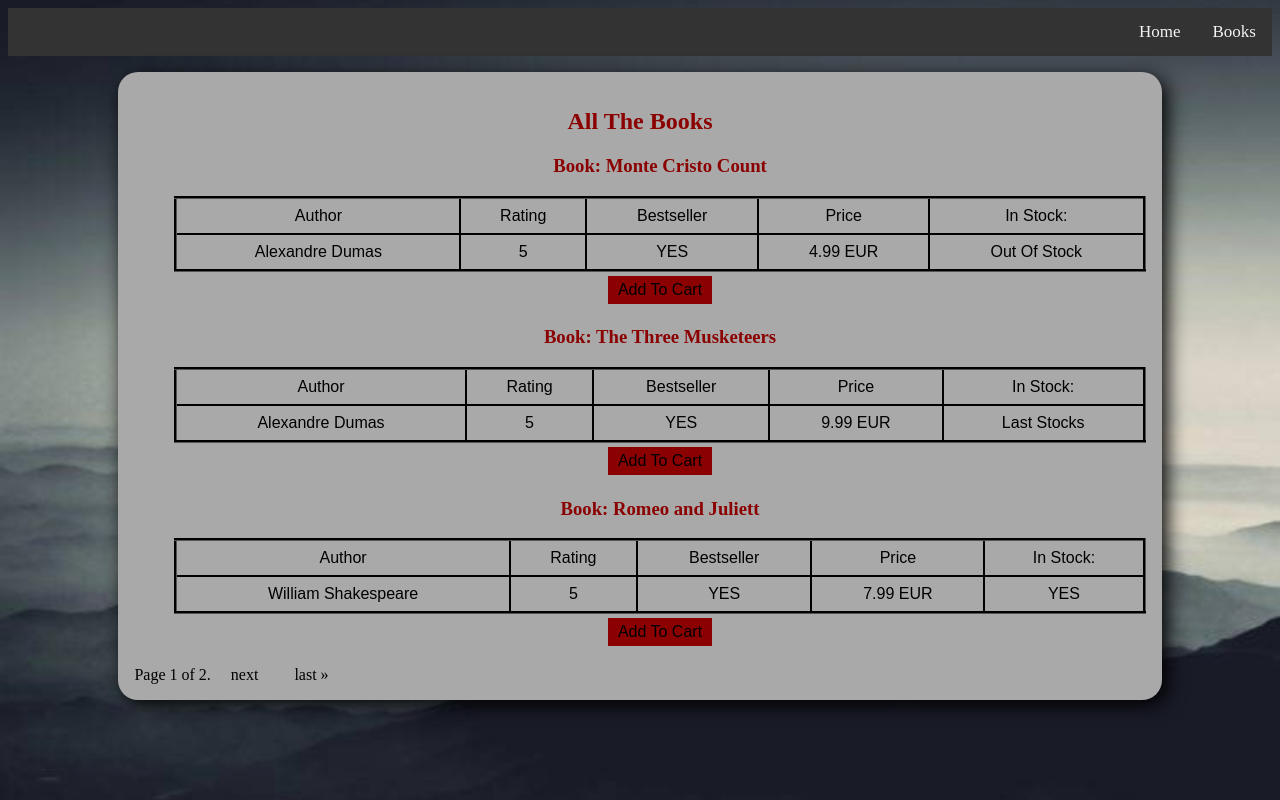
After one commit to sebica98/Python_Project, a Django app: page /books/ in a window 1280 px wide. The commit adds this page. Run offline with Django 4.2, Linux system fonts and the light colour scheme; data comes from the database, SQL or seed files in the repository.

Commit message:
Created the home and all books page

```diff
--- a/librarystore/librarystore_app/models.py
+++ b/librarystore/librarystore_app/models.py
@@ -19,13 +19,14 @@ class Book(models.Model):
         validators=[MinValueValidator(1), MaxValueValidator(5)])
     author = models.ForeignKey(Author, on_delete=models.CASCADE, null=True, related_name="books")
     is_bestselling = models.BooleanField(default=False)
+    stock = models.IntegerField(default=10)
     price = models.FloatField(default=4.99)
     slug = models.SlugField(default="", null=False, blank=True, db_index = True)
 
 
 class Navbar(models.Model):
-    title = models.CharField(max_length=50)
-    url = models.URLField()
+    title = models.CharField(max_length=20)
+    path_name = models.CharField(max_length=20, default="")
 
     def __str__(self):
         return self.title
--- a/librarystore/librarystore_app/urls.py
+++ b/librarystore/librarystore_app/urls.py
@@ -3,5 +3,6 @@ from . import views
 
 urlpatterns = [
 
-    path('', views.index),
+    path('', views.index, name="home"),
+    path('books/', views.BookListView.as_view(), name="books"),
 ]
--- a/librarystore/librarystore_app/views.py
+++ b/librarystore/librarystore_app/views.py
@@ -1,9 +1,20 @@
 from django.shortcuts import render
 from .models import Navbar, Book
+from django.views.generic import ListView
+from django.core.paginator import Paginator
 
 # Create your views here.
 def index(request):
     navbar_items = Navbar.objects.all()
-    book_items = Book.objects.filter(rating=5, is_bestselling=True)
+    book_items = Book.objects.filter(rating=5, is_bestselling=True)[:3]
     return render(request, 'librarystore_app/index.html', {'navbar_items': navbar_items,
                                                            'book_items': book_items})
+
+
+class BookListView(ListView):
+    model = Book
+    paginate_by = 3
+    def get_context_data(self, **kwargs):
+        context = super().get_context_data(**kwargs)
+        context['navbar_list'] = Navbar.objects.all()
+        return context
--- a/librarystore/static/css/mystyle.css
+++ b/librarystore/static/css/mystyle.css
@@ -1,7 +1,7 @@
 h1 {
 
     text-align: center;
-    color:salmon;
+    color:black;
 }
 
 html {
@@ -48,8 +48,8 @@ html {
     padding: 1rem;
     border-radius: 12px;
     width: 80%;
-    margin: 0rem auto 2rem auto;
-    box-shadow: 1px 1px 12px rgba(0, 0, 0, 0.4);
+    margin: 1rem auto 1rem auto;
+    box-shadow: 2px 2px 20px black;
     text-align: justify;
     position: relative;
   }
@@ -58,7 +58,7 @@ html {
     list-style: none;
     margin: 0;
     padding: 0;
-    display: flex;
+    display: block;
     gap: 1rem;
   }
 
@@ -77,3 +77,61 @@ html {
     text-align: left;
     padding: 8px;
   }
+
+  #all-books {
+    background-color: darkgrey;
+    padding: 1rem;
+    border-radius: 20px;
+    width: 80%;
+    margin: 1rem auto 1rem auto;
+    box-shadow: 5px 5px 20px black;
+    text-align: justify;
+    position: relative;
+  }
+
+  #all-books table {
+    font-family: arial, sans-serif;
+    border-collapse: collapse;
+    width: 100%;
+    border-color: black;
+    border-style: groove;
+  }
+
+  #all-books td, th {
+    border: 2px solid black;
+    text-align: center;
+    padding: 8px;
+  }
+
+  #all-books h2, h3 {
+    text-align: center;
+    color: darkred;
+  }
+
+  .wrapper {
+    text-align: center;
+  }
+
+  .button {
+    background-color: darkred;
+    border: 1rem;
+    color: black;
+    padding: 5px 10px;
+    text-align: center;
+    text-decoration: none;
+    display: inline-block;
+    font-size: 16px;
+    margin: 4px 2px;
+    cursor: pointer;
+  }
+
+  .pagination {
+    display: inline-block;
+  }
+
+  .pagination a {
+    color: black;
+    float: center;
+    padding: 8px 16px;
+    text-decoration: none;
+  }
--- /dev/null
+++ b/librarystore/templates/librarystore_app/book_list.html
@@ -0,0 +1,71 @@
+<!DOCTYPE html>
+{% load static %}
+<html lang="en">
+<head>
+    <meta charset="UTF-8">
+    <meta http-equiv="X-UA-Compatible" content="IE=edge">
+    <meta name="viewport" content="width=device-width, initial-scale=1.0">
+    <link rel="stylesheet" href="{% static "css/mystyle.css" %}"/>
+    <title>All Books</title>
+</head>
+<body>
+    <div class="topnav">
+        {% for navbar_item in navbar_list %}
+        {% if navbar_item.path_name %}
+    <a href="{% url navbar_item.path_name %}">{{ navbar_item.title }}</a>
+        {% endif %}
+        {% endfor %}
+      </div>
+    <section id="all-books">
+    <h2>All The Books</h2>
+    <ul>
+        {% for book in book_list %}
+        <h3>Book: {{book.title}} </h3>
+        <table>
+            <tr>
+                <td>Author</td>
+                <td>Rating</td>
+                <td>Bestseller</td>
+                <td>Price</td>
+                <td>In Stock:</td>
+            </tr>
+            <tr>
+                <td>{{book.author}}</td>
+                <td>{{book.rating}}</td>
+                <td>YES</td>
+                <td>{{book.price}} EUR</td>
+                <td>{% if book.stock > 2 %}
+                    YES
+                    {% elif book.stock > 0 %}
+                    Last Stocks
+                    {% elif book.stock == 0 %}
+                    Out Of Stock
+                    {% endif %}
+                </td>
+            </tr>
+        </table>
+        <div class="wrapper">
+        <button type="button" class="button">Add To Cart</button>
+        </div>
+        {% endfor %}
+    </ul>
+    <div class="pagination">
+        <span class="step-links">
+            {% if page_obj.has_previous %}
+                <a href="?page=1">&laquo; first</a>
+                <a href="?page={{ page_obj.previous_page_number }}">previous</a>
+            {% endif %}
+
+            <span class="current">
+                Page {{ page_obj.number }} of {{ page_obj.paginator.num_pages }}.
+            </span>
+
+            {% if page_obj.has_next %}
+                <a href="?page={{ page_obj.next_page_number }}">next</a>
+                <a href="?page={{ page_obj.paginator.num_pages }}">last &raquo;</a>
+            {% endif %}
+        </span>
+    </div>
+    </section>
+</body>
+</html>
```
Also changed, not shown: librarystore/templates/librarystore_app/index.html (+16 -1 lines), librarystore/db.sqlite3, librarystore/librarystore_app/migrations/0004_book_stock.py (added), librarystore/librarystore_app/migrations/0005_remove_navbar_url_navbar_path_name_and_more.py (added).
